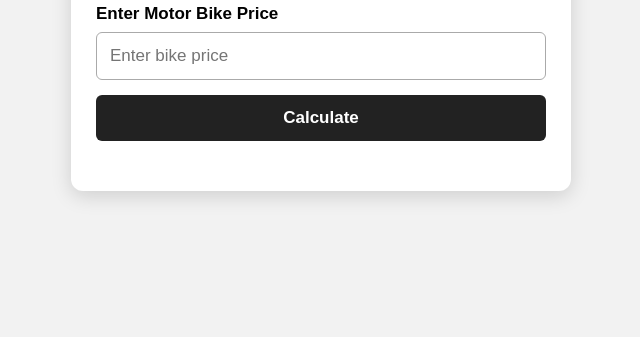
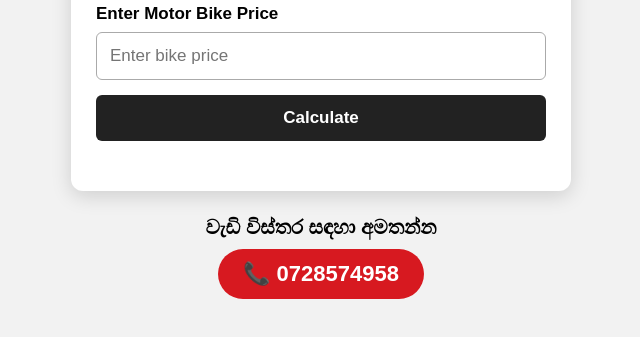
Before and after one commit to OneVsTHIMETH/FinanceMe, a plain HTML site: page FinanceMe1.html in a window 1280 px wide. Shown: the part 113-450 px from the top of the page, without its empty margins (319-959 px from the left). Drawn offline with Linux system fonts and the light colour scheme.

Commit message:
Update FinanceMe1.html

```diff
--- a/FinanceMe1.html
+++ b/FinanceMe1.html
@@ -106,6 +106,31 @@
             color: red;
             margin-top: 10px;
             text-align: center;
+        }
+        .contact {
+            text-align: center;
+            margin-top: 25px;
+        }
+
+        .contact p {
+            font-size: 20px;
+            font-weight: bold;
+        }
+
+        .phone {
+            display: inline-block;
+            margin-top: 10px;
+            padding: 12px 25px;
+            background: #d71920;
+            color: white;
+            text-decoration: none;
+            border-radius: 30px;
+            font-size: 22px;
+            font-weight: bold;
+        }
+
+        .phone:hover {
+            background: #b51218;
         }
     </style>
 </head>
@@ -276,7 +301,7 @@ function calculateLoan() {
     // EMI 12 - 72 MONTHS
     // =========================
 
-    for (let M = 12; M <= 72; M += 12) {
+    for (let M = 12; M <= 60; M += 12) {
 
         let EMI =
             LA * r * Math.pow(1 + r, M)
@@ -309,6 +334,13 @@ function calculateLoan() {
 }
 
 </script>
+<!-- Contact -->
+        <div class="contact">
+            <p>වැඩි විස්තර සඳහා අමතන්න</p>
 
+            <a class="phone" href="tel:0728574958">
+                📞 0728574958
+            </a>
+        </div>
 </body>
 </html>
```
